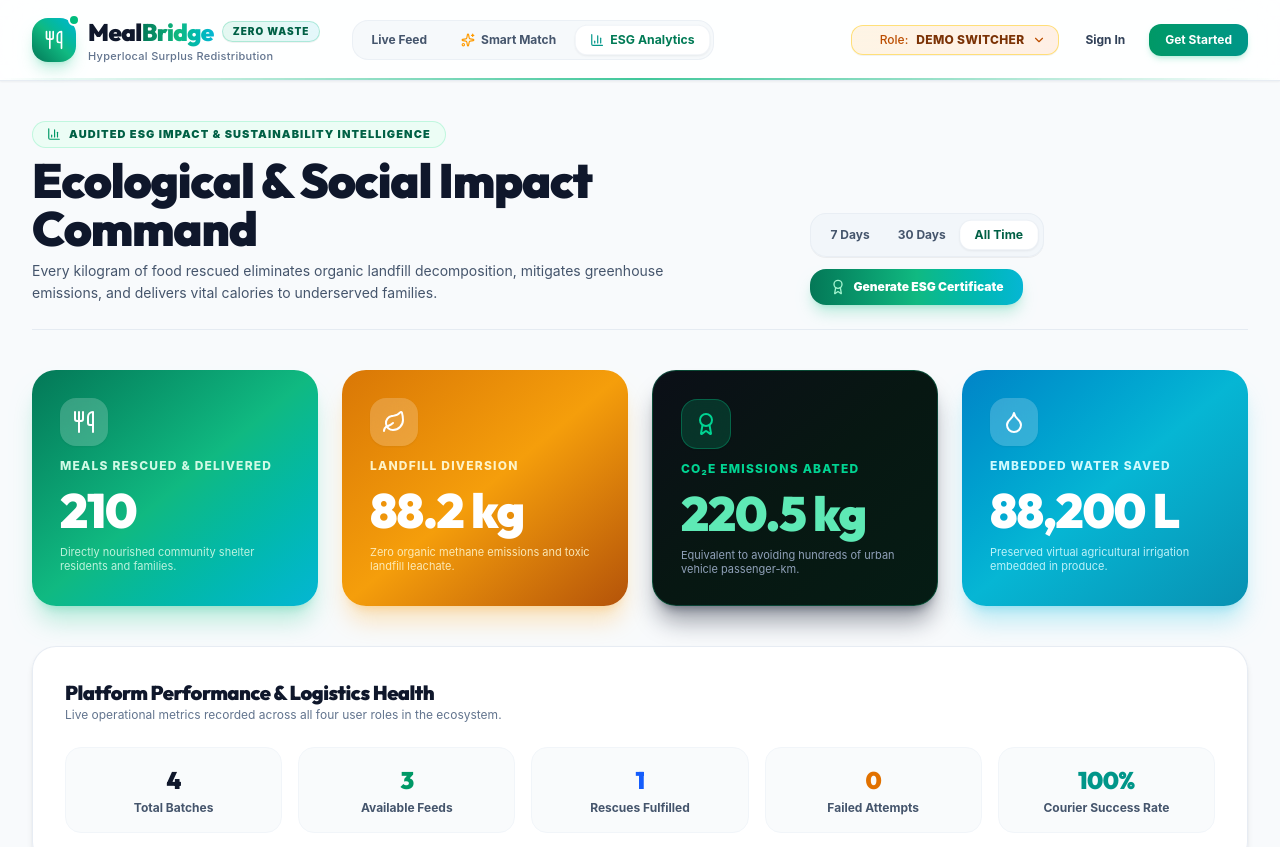
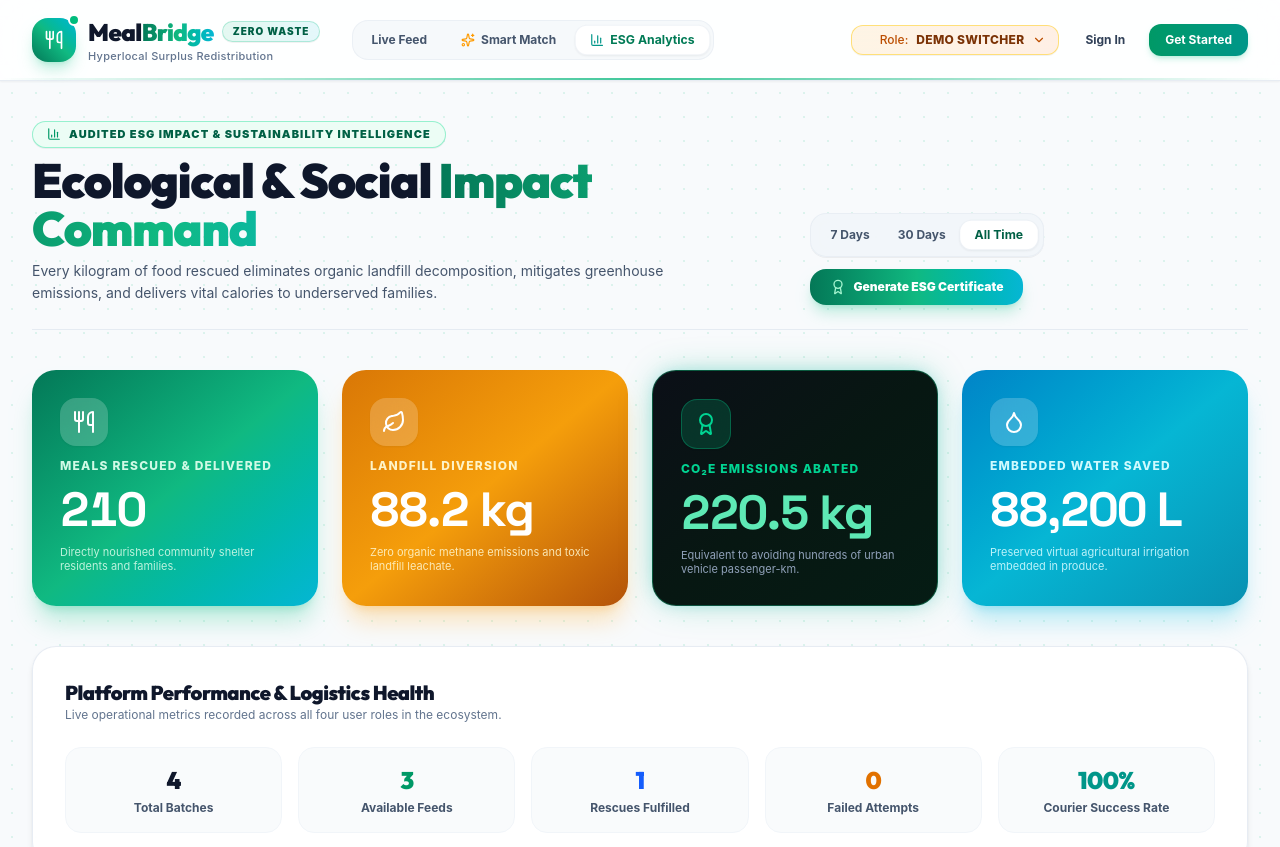
Before and after one commit to Bhavesh0756/MealBridge, a React (Vite) app in the folder frontend/: page /impact in a window 1280 px wide. Shown: the top 847 px of the page. Built offline with nearby package versions, Linux system fonts and the light colour scheme.

Commit message:
style(impact): add animated aurora headline, 3D metric cards, and specular shimmer to ESG Command Center

```diff
--- a/frontend/src/pages/ImpactAnalyticsPage.jsx
+++ b/frontend/src/pages/ImpactAnalyticsPage.jsx
@@ -74,16 +74,16 @@ export function ImpactAnalyticsPage() {
   }
 
   return (
-    <div className="max-w-7xl mx-auto px-4 sm:px-6 lg:px-8 py-10 space-y-10">
+    <div className="max-w-7xl mx-auto px-4 sm:px-6 lg:px-8 py-10 space-y-10 cyber-dots">
       {/* Header */}
       <div className="flex flex-col md:flex-row md:items-end justify-between gap-6 pb-6 border-b border-slate-200/80">
         <div className="space-y-2">
-          <div className="inline-flex items-center gap-2 px-3.5 py-1 rounded-full bg-emerald-50 text-emerald-800 text-[11px] font-black uppercase tracking-widest border border-emerald-200/60">
+          <div className="inline-flex items-center gap-2 px-3.5 py-1 rounded-full bg-emerald-50 text-emerald-800 text-[11px] font-black uppercase tracking-widest border border-emerald-300/60 shadow-2xs">
             <BarChart3 className="w-3.5 h-3.5 text-emerald-600" />
             <span>Audited ESG Impact & Sustainability Intelligence</span>
           </div>
           <h1 className="font-display text-3xl sm:text-5xl font-black text-slate-900 tracking-tight">
-            Ecological & Social Impact Command
+            Ecological & Social <span className="text-aurora-animated">Impact Command</span>
           </h1>
           <p className="text-sm text-slate-600 max-w-2xl leading-relaxed">
             Every kilogram of food rescued eliminates organic landfill decomposition, mitigates greenhouse emissions, and delivers vital calories to underserved families.
@@ -92,7 +92,7 @@ export function ImpactAnalyticsPage() {
 
         <div className="flex items-center gap-3 flex-wrap">
           {/* Time Range Toggle */}
-          <div className="flex items-center bg-slate-100/80 p-1.5 rounded-2xl text-xs font-bold border border-slate-200/60 shadow-2xs">
+          <div className="flex items-center bg-slate-100/80 p-1.5 rounded-2xl text-xs font-bold border border-slate-200/60 shadow-2xs backdrop-blur-md">
             <button
               onClick={() => setTimeRange('week')}
               className={`px-3.5 py-1.5 rounded-xl transition-all cursor-pointer ${
@@ -122,7 +122,7 @@ export function ImpactAnalyticsPage() {
           {/* Certificate Download Button */}
           <button
             onClick={() => setShowCertificate(true)}
-            className="px-5 py-2.5 bg-gradient-to-r from-[#047857] via-[#10b981] to-[#06b6d4] hover:from-[#065f46] hover:to-[#0891b2] text-white rounded-2xl text-xs font-black shadow-lg shadow-emerald-500/25 hover:scale-[1.02] transition-all flex items-center gap-2 cursor-pointer"
+            className="px-5 py-2.5 bg-gradient-to-r from-[#047857] via-[#10b981] to-[#06b6d4] hover:brightness-110 text-white rounded-2xl text-xs font-black shadow-lg shadow-emerald-500/25 hover:scale-[1.02] transition-all flex items-center gap-2 cursor-pointer"
           >
             <Award className="w-4 h-4 text-emerald-200" />
             <span>Generate ESG Certificate</span>
@@ -133,14 +133,14 @@ export function ImpactAnalyticsPage() {
       {/* Hero 4 Big Metrics with Glowing Obsidian & Aurora Cards */}
       <div className="grid grid-cols-1 sm:grid-cols-2 lg:grid-cols-4 gap-6">
         {/* Metric 1 - Aurora Jade */}
-        <div className="relative overflow-hidden bg-gradient-to-br from-[#047857] via-[#10b981] to-[#06b6d4] p-7 rounded-3xl text-white shadow-xl shadow-emerald-500/25 space-y-3 group hover:scale-[1.02] transition-all duration-300">
-          <div className="p-3 bg-white/20 backdrop-blur-md rounded-2xl w-fit shadow-xs">
+        <div className="relative overflow-hidden bg-gradient-to-br from-[#047857] via-[#10b981] to-[#06b6d4] p-7 rounded-3xl text-white shadow-xl shadow-emerald-500/25 space-y-3 card-interactive shimmer-sweep-hover group">
+          <div className="p-3 bg-white/20 backdrop-blur-md rounded-2xl w-fit shadow-xs group-hover:scale-110 transition-transform">
             <Utensils className="w-6 h-6 text-white" />
           </div>
           <p className="text-xs text-emerald-100 font-extrabold uppercase tracking-widest">
             Meals Rescued & Delivered
           </p>
-          <div className="font-display text-4xl sm:text-5xl font-black text-white tracking-tight">
+          <div className="font-display text-4xl sm:text-5xl font-black text-white tracking-tight font-mono-numbers">
             <ImpactCounter targetValue={impact.meals_rescued} />
           </div>
           <p className="text-[11px] text-emerald-100/90 leading-tight">
@@ -149,14 +149,14 @@ export function ImpactAnalyticsPage() {
         </div>
 
         {/* Metric 2 - Saffron Amber */}
-        <div className="relative overflow-hidden bg-gradient-to-br from-[#d97706] via-[#f59e0b] to-[#b45309] p-7 rounded-3xl text-white shadow-xl shadow-amber-500/25 space-y-3 group hover:scale-[1.02] transition-all duration-300">
-          <div className="p-3 bg-white/20 backdrop-blur-md rounded-2xl w-fit shadow-xs">
+        <div className="relative overflow-hidden bg-gradient-to-br from-[#d97706] via-[#f59e0b] to-[#b45309] p-7 rounded-3xl text-white shadow-xl shadow-amber-500/25 space-y-3 card-interactive shimmer-sweep-hover group">
+          <div className="p-3 bg-white/20 backdrop-blur-md rounded-2xl w-fit shadow-xs group-hover:scale-110 transition-transform">
             <Leaf className="w-6 h-6 text-white" />
           </div>
           <p className="text-xs text-amber-100 font-extrabold uppercase tracking-widest">
             Landfill Diversion
           </p>
-          <div className="font-display text-4xl sm:text-5xl font-black text-white tracking-tight">
+          <div className="font-display text-4xl sm:text-5xl font-black text-white tracking-tight font-mono-numbers">
             <ImpactCounter targetValue={impact.food_diverted_kg} suffix=" kg" decimals={1} />
           </div>
           <p className="text-[11px] text-amber-100/90 leading-tight">
@@ -164,15 +164,15 @@ export function ImpactAnalyticsPage() {
           </p>
         </div>
 
-        {/* Metric 3 - Obsidian Noir */}
-        <div className="relative overflow-hidden bg-gradient-to-br from-[#0B0F17] via-[#071712] to-[#051C14] p-7 rounded-3xl text-white shadow-xl shadow-slate-900/40 space-y-3 border border-[#10b981]/30 group hover:scale-[1.02] transition-all duration-300">
-          <div className="p-3 bg-emerald-500/20 backdrop-blur-md rounded-2xl w-fit shadow-xs border border-emerald-400/30">
+        {/* Metric 3 - Obsidian Noir Command Card */}
+        <div className="relative overflow-hidden bg-gradient-to-br from-[#0B0F17] via-[#071712] to-[#051C14] p-7 rounded-3xl text-white shadow-2xl shadow-slate-900/50 space-y-3 border border-[#10b981]/40 card-interactive shimmer-sweep-hover glow-aurora group">
+          <div className="p-3 bg-emerald-500/20 backdrop-blur-md rounded-2xl w-fit shadow-xs border border-emerald-400/30 group-hover:scale-110 transition-transform">
             <Award className="w-6 h-6 text-emerald-400" />
           </div>
           <p className="text-xs text-emerald-400 font-extrabold uppercase tracking-widest">
             CO₂e Emissions Abated
           </p>
-          <div className="font-display text-4xl sm:text-5xl font-black text-emerald-300 tracking-tight">
+          <div className="font-display text-4xl sm:text-5xl font-black text-emerald-300 tracking-tight font-mono-numbers">
             <ImpactCounter targetValue={impact.co2_avoided_kg} suffix=" kg" decimals={1} />
           </div>
           <p className="text-[11px] text-slate-400 leading-tight">
@@ -181,14 +181,14 @@ export function ImpactAnalyticsPage() {
         </div>
 
         {/* Metric 4 - Luminous Cyan */}
-        <div className="relative overflow-hidden bg-gradient-to-br from-[#0284c7] via-[#06b6d4] to-[#0891b2] p-7 rounded-3xl text-white shadow-xl shadow-cyan-500/25 space-y-3 group hover:scale-[1.02] transition-all duration-300">
-          <div className="p-3 bg-white/20 backdrop-blur-md rounded-2xl w-fit shadow-xs">
+        <div className="relative overflow-hidden bg-gradient-to-br from-[#0284c7] via-[#06b6d4] to-[#0891b2] p-7 rounded-3xl text-white shadow-xl shadow-cyan-500/25 space-y-3 card-interactive shimmer-sweep-hover group">
+          <div className="p-3 bg-white/20 backdrop-blur-md rounded-2xl w-fit shadow-xs group-hover:scale-110 transition-transform">
             <Droplet className="w-6 h-6 text-white" />
           </div>
           <p className="text-xs text-cyan-100 font-extrabold uppercase tracking-widest">
             Embedded Water Saved
           </p>
-          <div className="font-display text-4xl sm:text-5xl font-black text-white tracking-tight">
+          <div className="font-display text-4xl sm:text-5xl font-black text-white tracking-tight font-mono-numbers">
             <ImpactCounter targetValue={impact.water_saved_liters} suffix=" L" />
           </div>
           <p className="text-[11px] text-cyan-100/90 leading-tight">
```
